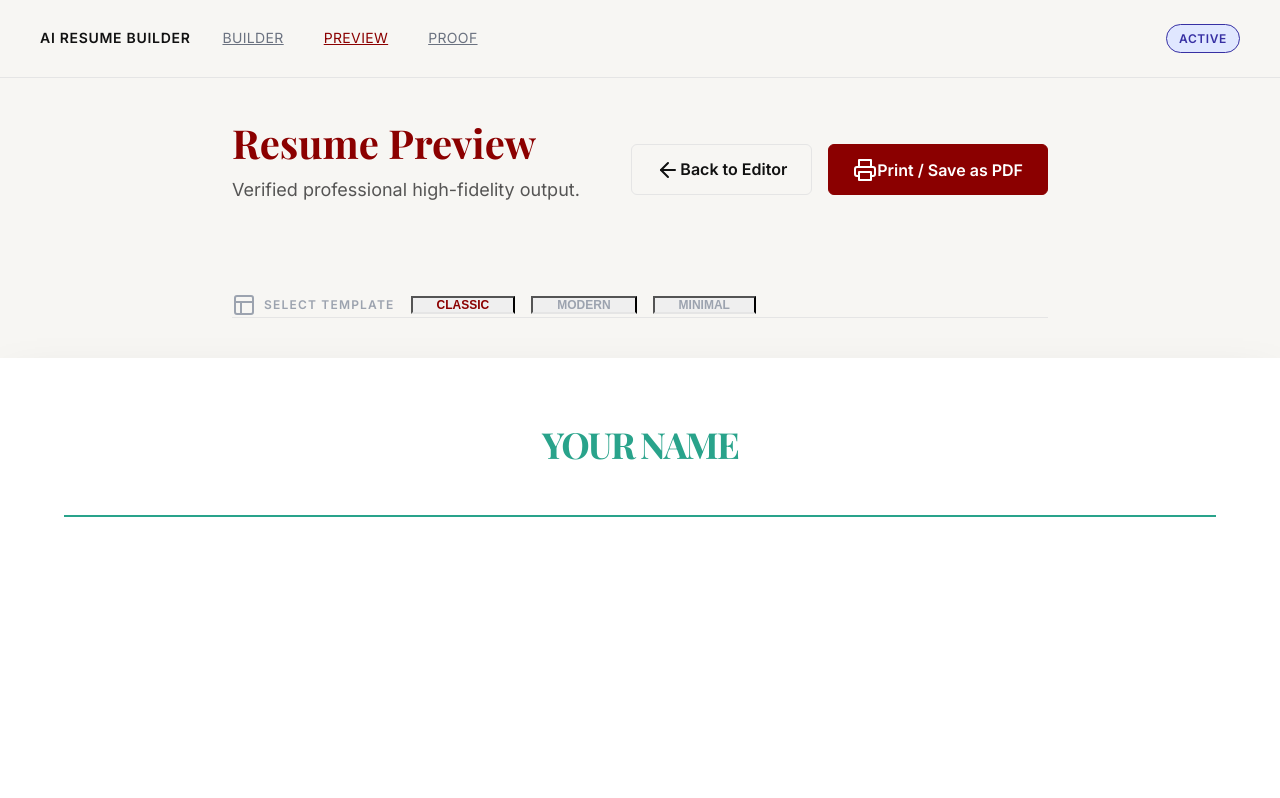
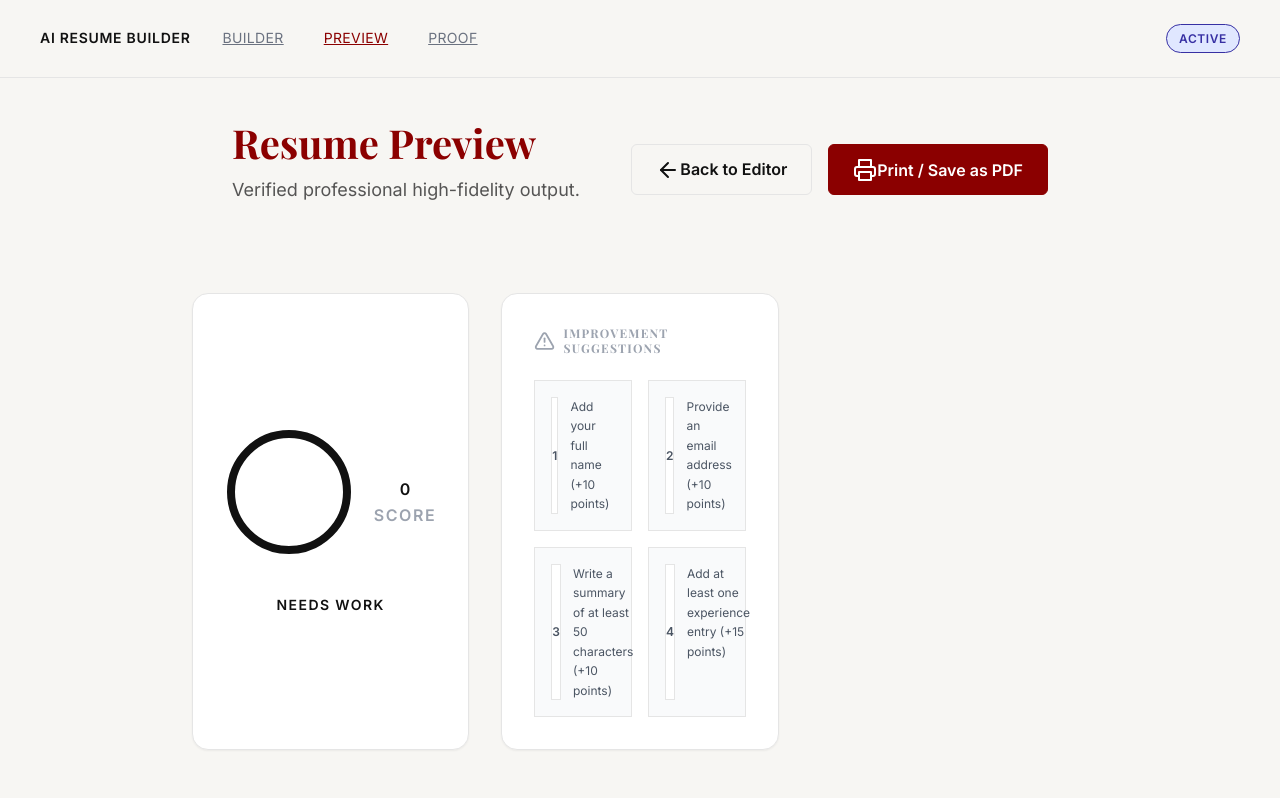
Before and after one commit to DEEPAK9815/AI-Resume-Builder, a React (Vite) app: page /preview in a window 1280 px wide. Shown: the top 798 px of the page. Built offline with nearby package versions, Linux system fonts and the light colour scheme; a web font is replaced by a local one.

Commit message:
Feature: Added ATS Resume Scoring and Improvement Suggestions

```diff
--- a/src/hooks/useResumeData.ts
+++ b/src/hooks/useResumeData.ts
@@ -249,66 +249,105 @@ export const useResumeData = () => {
         }));
     };
 
-    // Deterministic ATS Scoring
+    // Deterministic ATS Scoring per new requirements
     const calculateScore = () => {
         let score = 0;
         const suggestions: string[] = [];
 
-        // 1. Projects (at least 2) - Priority 1
-        if (data.projects.filter(p => p.name).length >= 2) {
+        // 1. Name (+10)
+        if (data.personalInfo.fullName) {
             score += 10;
         } else {
-            suggestions.push("Add at least 2 projects to showcase your range.");
+            suggestions.push("Add your full name (+10 points)");
         }
 
-        // 2. Numeric Impact (Numbers in bullets) - Priority 2
-        const hasNumbers = [...data.experience].some(
-            item => /\d+(%|k|x|X|m)?/.test(item.description || '')
-        ) || data.projects.some(p => /\d+(%|k|x|X|m)?/.test(p.description || ''));
-
-        if (hasNumbers) {
-            score += 15;
+        // 2. Email (+10)
+        if (data.personalInfo.email) {
+            score += 10;
         } else {
-            suggestions.push("Add measurable impact (numbers like %, $, or count) to your bullets.");
+            suggestions.push("Provide an email address (+10 points)");
         }
 
-        // 3. Summary (40-120 words) - Priority 3
-        const summaryWords = data.summary.trim().split(/\s+/).filter(Boolean).length;
-        if (summaryWords >= 40 && summaryWords <= 120) {
-            score += 15;
+        // 3. Summary > 50 chars (+10)
+        if (data.summary.length > 50) {
+            score += 10;
         } else {
-            suggestions.push("Write a stronger professional summary (target 40–120 words).");
+            suggestions.push("Write a summary of at least 50 characters (+10 points)");
         }
 
-        // 4. Skills (>= 8) - Priority 4
-        const totalSkills = data.skills.technical.length + data.skills.soft.length + data.skills.tools.length;
-        if (totalSkills >= 8) {
+        // 4. Experience with bullets (+15)
+        const activeExp = data.experience.filter(exp => exp.company);
+        const hasExp = activeExp.length > 0;
+        const hasBullets = activeExp.some(exp =>
+            exp.description.includes('•') ||
+            exp.description.includes('-') ||
+            exp.description.includes('\n')
+        );
+
+        if (hasExp && hasBullets) {
+            score += 15;
+        } else if (!hasExp) {
+            suggestions.push("Add at least one experience entry (+15 points)");
+        } else {
+            suggestions.push("Use bullet points in your experience description (+5 points)");
+            score += 10; // Partial score for having experience but no bullets
+        }
+
+        // 5. Education (+10)
+        if (data.education.some(edu => edu.school)) {
             score += 10;
         } else {
-            suggestions.push("Focus on expanding your skills list (target 8+ core competencies).");
+            suggestions.push("Add your educational background (+10 points)");
         }
 
-        // 5. Experience (at least 1) - Priority 5
-        if (data.experience.length >= 1) {
+        // 6. Skills >= 5 (+10)
+        const totalSkills = data.skills.technical.length + data.skills.soft.length + data.skills.tools.length;
+        if (totalSkills >= 5) {
             score += 10;
         } else {
-            suggestions.push("Add internship or work experience to demonstrate professional growth.");
+            suggestions.push("Add at least 5 skills across categories (+10 points)");
         }
 
-        // 6. Links (GitHub/LinkedIn)
-        if (data.personalInfo.github || data.personalInfo.linkedin) {
+        // 7. Projects (+10)
+        if (data.projects.some(p => p.name)) {
             score += 10;
+        } else {
+            suggestions.push("Add a project title to showcase your work (+10 points)");
         }
 
-        // 7. Education complete
-        const eduComplete = data.education.length > 0 && data.education.every(e => e.school && e.degree);
-        if (eduComplete) {
+        // 8. Phone (+5)
+        if (data.personalInfo.phone) {
+            score += 5;
+        } else {
+            suggestions.push("Add your phone number (+5 points)");
+        }
+
+        // 9. LinkedIn (+5)
+        if (data.personalInfo.linkedin) {
+            score += 5;
+        } else {
+            suggestions.push("Add your LinkedIn profile link (+5 points)");
+        }
+
+        // 10. GitHub (+5)
+        if (data.personalInfo.github) {
+            score += 5;
+        } else {
+            suggestions.push("Add your GitHub profile link (+5 points)");
+        }
+
+        // 11. Action Verbs in Summary (+10)
+        const ACTION_VERBS = ['built', 'led', 'designed', 'implemented', 'developed', 'created', 'optimized', 'managed', 'developed', 'improved'];
+        const hasActionVerbs = ACTION_VERBS.some(verb => data.summary.toLowerCase().includes(verb));
+        if (hasActionVerbs) {
             score += 10;
+        } else if (data.summary.length > 0) {
+            suggestions.push("Use strong action verbs (built, led, designed) in your summary (+10 points)");
         }
 
         return {
-            score: Math.min(100, score + 20), // +20 baseline for base structure quality
-            suggestions: suggestions.slice(0, 3)
+            score: Math.min(100, score),
+            suggestions: suggestions.slice(0, 4)
         };
     };
 
--- a/src/pages/Preview.tsx
+++ b/src/pages/Preview.tsx
@@ -4,7 +4,7 @@ import { ArrowLeft, Printer, Layout, Copy, AlertTriangle, Check, Github, Externa
 import { Link } from 'react-router-dom';
 
 export const Preview: React.FC = () => {
-    const { data, updateTemplate } = useResumeData();
+    const { data, score, suggestions, updateTemplate } = useResumeData();
     const [copied, setCopied] = useState(false);
     const [showToast, setShowToast] = useState(false);
 
@@ -333,6 +333,73 @@ export const Preview: React.FC = () => {
                 </div>
             </div>
 
+            {/* ATS Score & Suggestions Panel */}
+            <div className="w-full max-w-4xl mb-12 grid grid-cols-1 md:grid-cols-3 gap-8 no-print animate-in fade-in slide-in-from-top-4 duration-500">
+                <div className="bg-white border border-gray-200 rounded-2xl p-8 flex flex-col items-center justify-center shadow-sm">
+                    <div className="relative w-32 h-32 flex items-center justify-center mb-4">
+                        <svg className="w-full h-full transform -rotate-90">
+                            <circle
+                                cx="64"
+                                cy="64"
+                                r="58"
+                                stroke="currentColor"
+                                strokeWidth="8"
+                                fill="transparent"
+                                className="text-gray-100"
+                            />
+                            <circle
+                                cx="64"
+                                cy="64"
+                                r="58"
+                                stroke="currentColor"
+                                strokeWidth="8"
+                                fill="transparent"
+                                strokeDasharray={364.4}
+                                strokeDashoffset={364.4 - (364.4 * score) / 100}
+                                strokeLinecap="round"
+                                className={`transition-all duration-1000 ease-out ${score <= 40 ? 'text-red-500' :
+                                        score <= 70 ? 'text-amber-500' : 'text-green-500'
+                                    }`}
+                            />
+                        </svg>
+                        <div className="absolute inset-0 flex flex-col items-center justify-center">
+                            <span className="text-3xl font-black">{score}</span>
+                            <span className="text-[10px] font-bold text-gray-400 uppercase tracking-widest">Score</span>
+                        </div>
+                    </div>
+                    <div className={`text-sm font-black uppercase tracking-widest ${score <= 40 ? 'text-red-500' :
+                            score <= 70 ? 'text-amber-500' : 'text-green-500'
+                        }`}>
+                        {score <= 40 ? 'Needs Work' :
+                            score <= 70 ? 'Getting There' : 'Strong Resume'}
+                    </div>
+                </div>
+
+                <div className="bg-white border border-gray-200 rounded-2xl p-8 col-span-2 shadow-sm">
+                    <h3 className="text-xs font-black uppercase tracking-widest text-gray-400 mb-6 flex items-center gap-2">
+                        <AlertTriangle className="w-4 h-4 text-amber-500" />
+                        Improvement Suggestions
+                    </h3>
+                    <div className="grid grid-cols-1 md:grid-cols-2 gap-4">
+                        {suggestions.length > 0 ? (
+                            suggestions.map((s: string, i: number) => (
+                                <div key={i} className="flex gap-3 text-xs leading-relaxed text-gray-600 bg-gray-50 p-4 rounded-xl border border-gray-100 items-start">
+                                    <div className="w-5 h-5 rounded-full bg-white border border-gray-200 flex items-center justify-center shrink-0 text-[10px] font-bold mt-0.5">
+                                        {i + 1}
+                                    </div>
+                                    <span>{s}</span>
+                                </div>
+                            ))
+                        ) : (
+                            <div className="col-span-2 flex items-center justify-center py-8 text-green-600 font-bold text-sm gap-2">
+                                <Check className="w-5 h-5" />
+                                Your resume is optimized for ATS!
+                            </div>
+                        )}
+                    </div>
+                </div>
+            </div>
+
             {/* Template Selector Tabs */}
             <div className="w-full max-w-4xl px-10 mb-10 no-print">
                 <div className="flex items-center gap-4 border-b border-gray-200 bg-white/50 p-1 px-4 rounded-t-lg">
```
